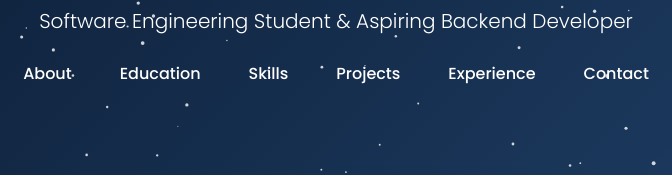
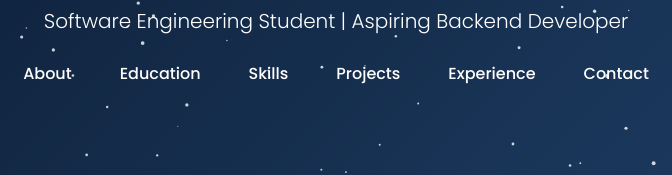
Before and after one commit to AMR-MOHAMED0/MyPortfolio, a plain HTML site: page index.html in a window 1280 px wide. Shown: the part 208-383 px from the top of the page, 304-976 px from the left. Drawn offline with Linux system fonts and the light colour scheme.

Commit message:
Update portfolio: clean HTML

```diff
--- a/index.html
+++ b/index.html
@@ -23,7 +23,7 @@
     <canvas id="starfield"></canvas>
     <div class="container">
       <h1>Amr Mohamed</h1>
-      <p>Software Engineering Student & Aspiring Backend Developer</p>
+      <p>Software Engineering Student | Aspiring Backend Developer</p>
       <nav>
         <ul class="nav-list">
           <li><a href="#about">About</a></li>
```
